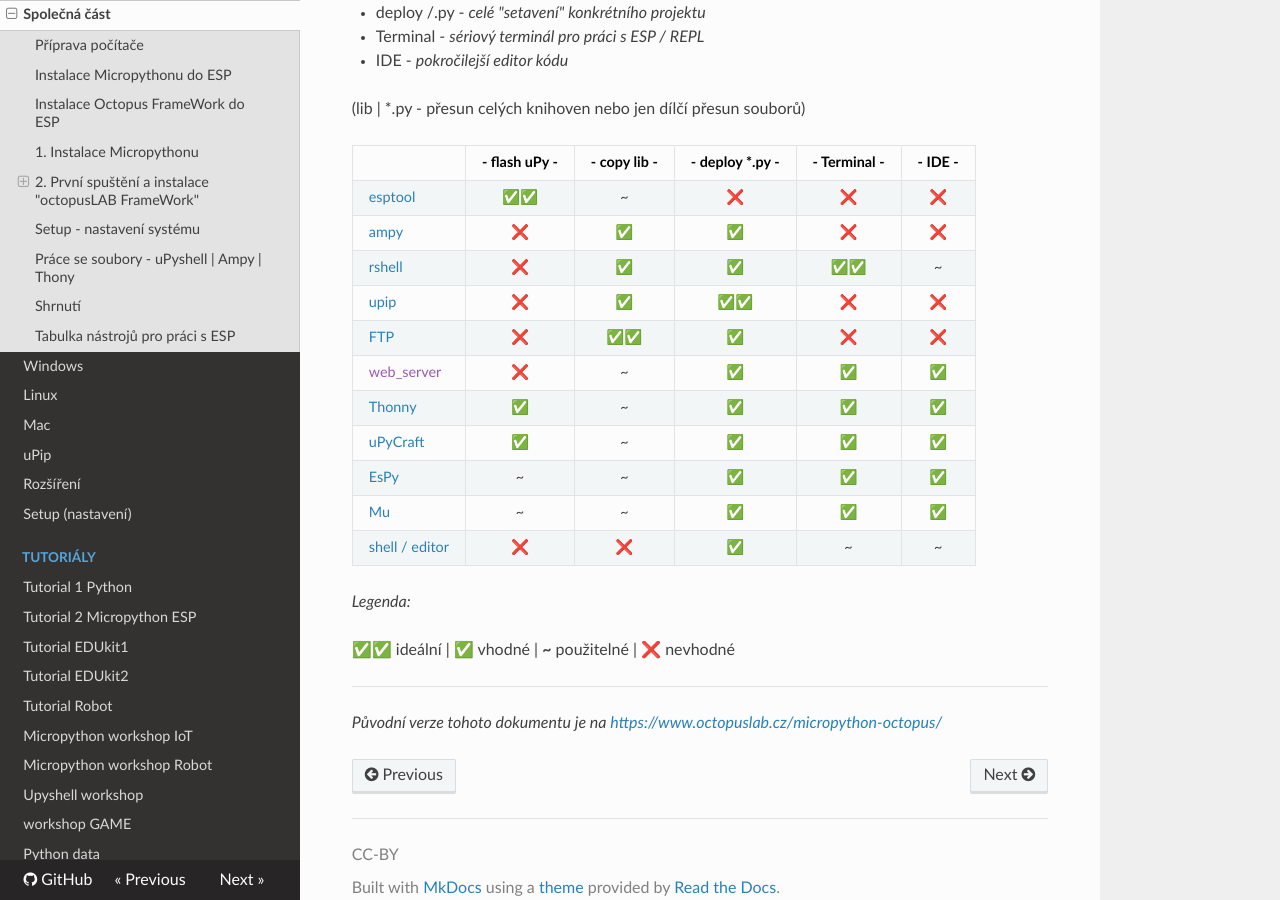
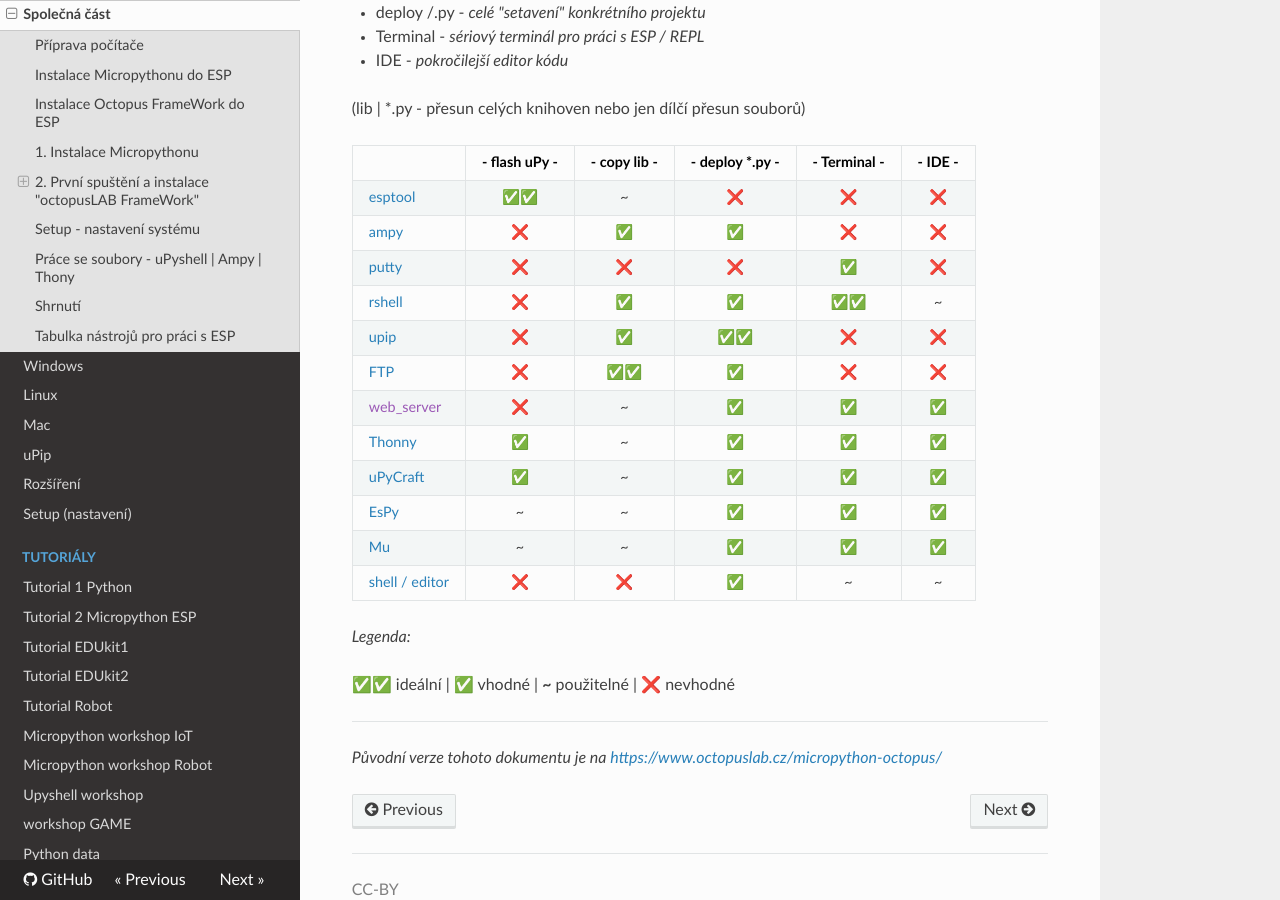
Before and after one commit to octopuslab-cz/docs_octopuslab_cz, an MkDocs documentation site: the page built from docs/install.md, in a window 1280 px wide and 900 px high, scrolled down 4336 px. Built offline with MkDocs 1.6.1, drawn with Linux system fonts in a browser that asks for light colours; nearby versions of some CDN libraries.

Commit message:
added putty

```diff
--- a/docs/install.md
+++ b/docs/install.md
@@ -167,12 +167,13 @@
 | ----------- | :----: | :----: | :----: | :----: | :----: |
 |<a href="/install_win/#2-instalace-micropythonu-do-esp">esptool</a>      |   ✅✅   |   ~   |   ❌   |    ❌    |   ❌  |
 |<a href="/ampy">ampy</a>             |   ❌   |   ✅   |   ✅   |    ❌    |   ❌  |
+|<a href="/install_win/#terminal-putty">putty</a>             |   ❌   |   ❌   |   ❌   |    ✅    |   ❌  |
 |<a href="/rshell">rshell</a>         |   ❌   |   ✅   |   ✅   |    ✅✅    |   ~  |
 |<a href="/pip">upip</a>              |   ❌   |   ✅   |   ✅✅   |    ❌    |   ❌  |
 |<a href="/ftp">FTP</a>               |   ❌   |   ✅✅   |   ✅   |    ❌    |   ❌  |
 |<a href="">web_server</a>            |   ❌   |   ~   |   ✅   |    ✅    |   ✅  |
 |<a href="/thony">Thonny</a>          |   ✅   |   ~   |   ✅   |    ✅    |   ✅  |
-|<a href="/">uPyCraft</a>          |   ✅   |   ~   |   ✅   |    ✅    |   ✅  |
+|<a href="/upycraft">uPyCraft</a>          |   ✅   |   ~   |   ✅   |    ✅    |   ✅  |
 |<a href="/espy">EsPy</a>             |   ~   |   ~   |   ✅   |    ✅    |   ✅  |
 |<a href="/mu">Mu</a>                 |   ~   |   ~   |   ✅   |    ✅    |   ✅  |
 |<a href="/upyshell">shell / editor</a> |   ❌   |   ❌   |   ✅   |    ~    |   ~  |
```
